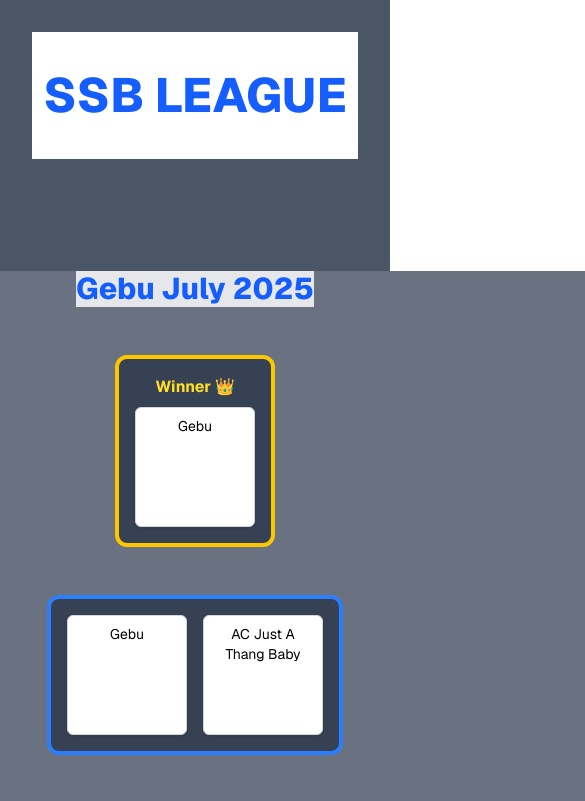
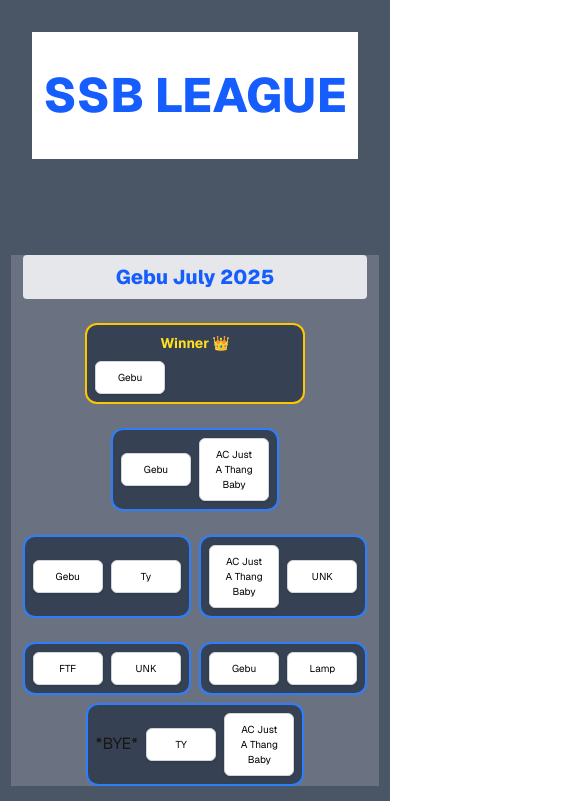
Before and after one commit to ACwolf55/ssb-league, a Next.js app: page / in a window 390 px wide. Shown: the top 801 px of the page, 585 px wide, since content can reach past the window. Built offline with nearby package versions, Linux system fonts and the light colour scheme.

Commit message:
basic mobile responsive design

```diff
--- a/components/BattleBox.tsx
+++ b/components/BattleBox.tsx
@@ -1,11 +1,22 @@
+// components/BattleBox.tsx
 import React from "react";
 
-
 export default function BattleBox({ name }: { name: string }) {
-
   return (
-    <div className="bg-white text-black rounded-md h-30 w-30 px p-2 shadow text-center text-sm border border-gray-300">
-      {name}
+    <div
+      className={`
+        bg-white text-black rounded-md
+        w-[18vw] sm:w-20 md:w-28 lg:w-32
+        min-w-[64px] max-w-[140px]
+        py-2 px-2
+        shadow text-center
+        text-[10px] sm:text-xs md:text-sm
+        border border-gray-300
+        flex items-center justify-center
+        whitespace-normal break-words
+      `}
+    >
+      <span className="px-1">{name}</span>
     </div>
   );
 }
--- a/components/GebuJuly25.tsx
+++ b/components/GebuJuly25.tsx
@@ -1,49 +1,57 @@
+// components/GebuJuly25.tsx (or your existing file, replace contents)
 import React from "react";
 import BattleBox from "./BattleBox";
 
 export default function GebuJuly2025() {
   return (
-    <div className="flex flex-col items-center space-y-12 mt-12 bg-gray-500">
-      <header className="bg-gray-200 text-blue-600 text-3xl font-extrabold">Gebu July 2025</header>
+    <div className="flex flex-col items-center space-y-6 mt-8 bg-gray-500 w-full px-3">
+      <header className="bg-gray-200 text-blue-600 text-xl sm:text-3xl font-extrabold text-center w-full py-2 rounded">
+        Gebu July 2025
+      </header>
 
-   <div className="flex flex-col justify-center">
-    <div className="border-4 border-yellow-400 p-4 text-center bg-gray-700 rounded-xl">
-      <h3 className="text-yellow-300 font-bold mb-2">Winner 👑</h3>
-      <BattleBox name="Gebu" />
-    </div>
-  </div>
-      {/* Finals: 1 Matchup = 1 BracketBox with 2 players */}
-      <div className="flex justify-center w-full max-w-2xl gap-x-8">
-        <div className="border-4 border-blue-500 bg-gray-700 p-4 rounded-xl flex gap-x-4 bg-gray-700">
-          <BattleBox name={"Gebu"} />
-          <BattleBox name={"AC Just A Thang Baby"} />
+      {/* Winner */}
+      <div className="w-full flex justify-center">
+        <div className="border-2 border-yellow-400 p-2 text-center bg-gray-700 rounded-xl w-full max-w-[220px]">
+          <h3 className="text-yellow-300 font-bold mb-2 text-sm">Winner 👑</h3>
+          <BattleBox name="Gebu" />
         </div>
       </div>
 
-      {/* Semifinals: 2 Matchups = 2 BracketBoxes with 2 players each */}
-      <div className="flex justify-center w-full max-w-5xl gap-x-16">
-        <div className="border-4 border-blue-500 bg-gray-700 p-4 rounded-xl flex gap-x-4">
-          <BattleBox name={"Gebu"} />
-          <BattleBox name={"Ty"} />
-        </div>
-        <div className="border-4 border-blue-500 bg-gray-700 p-4 rounded-xl flex gap-x-4">
-          <BattleBox name={"AC Just A Thang Baby"} />
-          <BattleBox name={"UNK"} />
+      {/* Finals */}
+      <div className="w-full flex justify-center gap-2 sm:gap-6">
+        <div className="border-2 border-blue-500 bg-gray-700 p-2 rounded-xl flex items-center gap-2 sm:gap-4">
+          <BattleBox name="Gebu" />
+          <BattleBox name="AC Just A Thang Baby" />
         </div>
       </div>
 
-      <div className="flex justify-center w-full max-w-5xl gap-x-16">
-        <div className="border-4 border-blue-500 bg-gray-700 p-4 rounded-xl flex gap-x-4">
-          <BattleBox name={"TY"} />
-          <BattleBox name={"AC Just A Thang Baby"} />
+      {/* Semifinals */}
+      <div className="w-full flex justify-center gap-2 sm:gap-6">
+        <div className="border-2 border-blue-500 bg-gray-700 p-2 rounded-xl flex items-center gap-2 sm:gap-4">
+          <BattleBox name="Gebu" />
+          <BattleBox name="Ty" />
         </div>
-        <div className="border-4 border-blue-500 bg-gray-700 p-4 rounded-xl flex gap-x-4">
-          <BattleBox name={"FTF"} />
-          <BattleBox name={"UNK"} />
+        <div className="border-2 border-blue-500 bg-gray-700 p-2 rounded-xl flex items-center gap-2 sm:gap-4">
+          <BattleBox name="AC Just A Thang Baby" />
+          <BattleBox name="UNK" />
         </div>
-        <div className="border-4 border-blue-500 bg-gray-700 p-4 rounded-xl flex gap-x-4">
-          <BattleBox name={"Gebu"} />
-          <BattleBox name={"Lamp"} />
+      </div>
+
+      {/* Round of 6 */}
+      <div className="w-full flex justify-center gap-2 sm:gap-6 flex-wrap">
+
+        <div className="border-2 border-blue-500 bg-gray-700 p-2 rounded-xl flex items-center gap-2 sm:gap-4">
+          <BattleBox name="FTF" />
+          <BattleBox name="UNK" />
+        </div>
+        <div className="border-2 border-blue-500 bg-gray-700 p-2 rounded-xl flex items-center gap-2 sm:gap-4">
+          <BattleBox name="Gebu" />
+          <BattleBox name="Lamp" />
+        </div>
+        <div className="border-2 border-blue-500 bg-gray-700 p-2 rounded-xl flex items-center gap-2 sm:gap-4">
+          *BYE*
+          <BattleBox name="TY" />
+          <BattleBox name="AC Just A Thang Baby" />
         </div>
       </div>
     </div>
```
